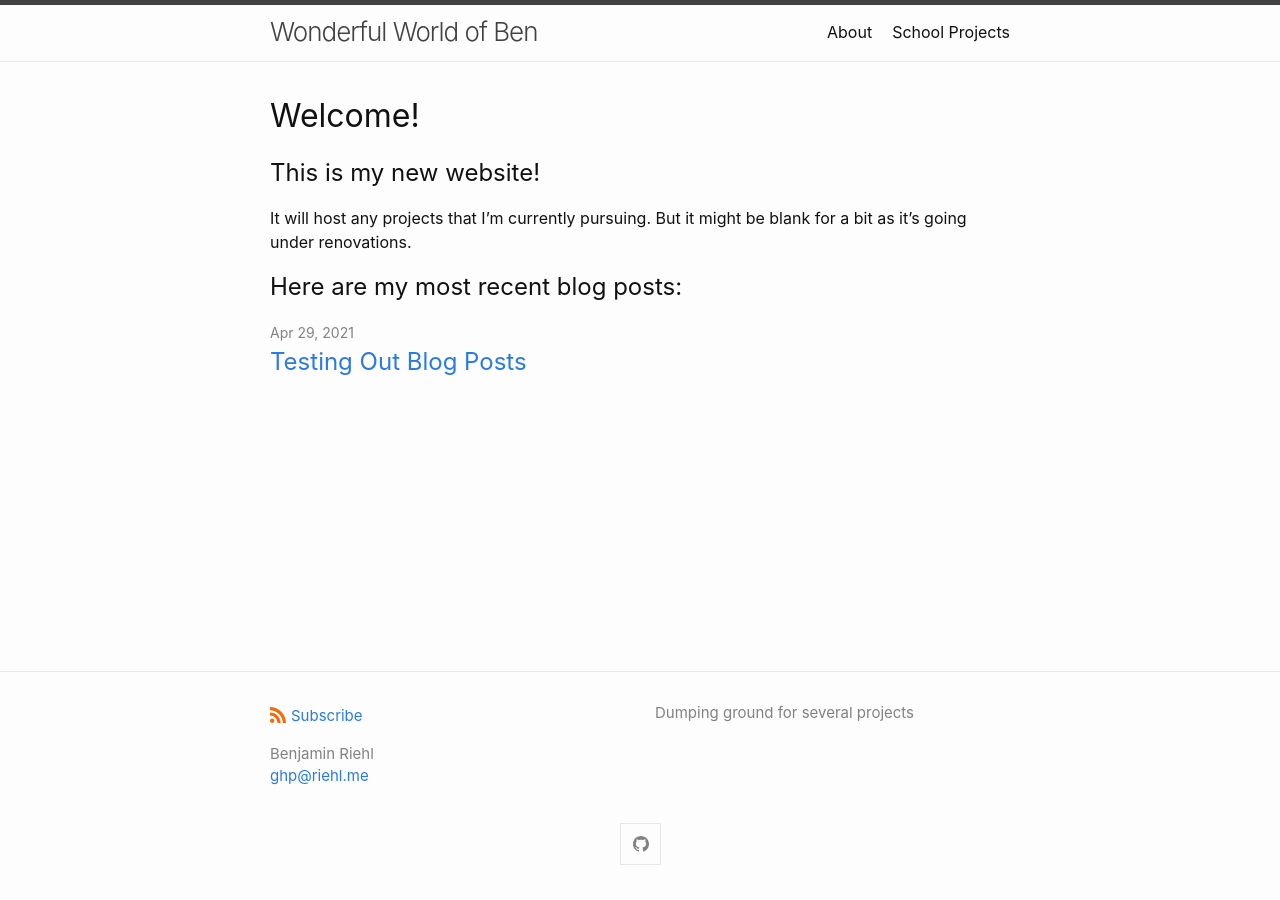
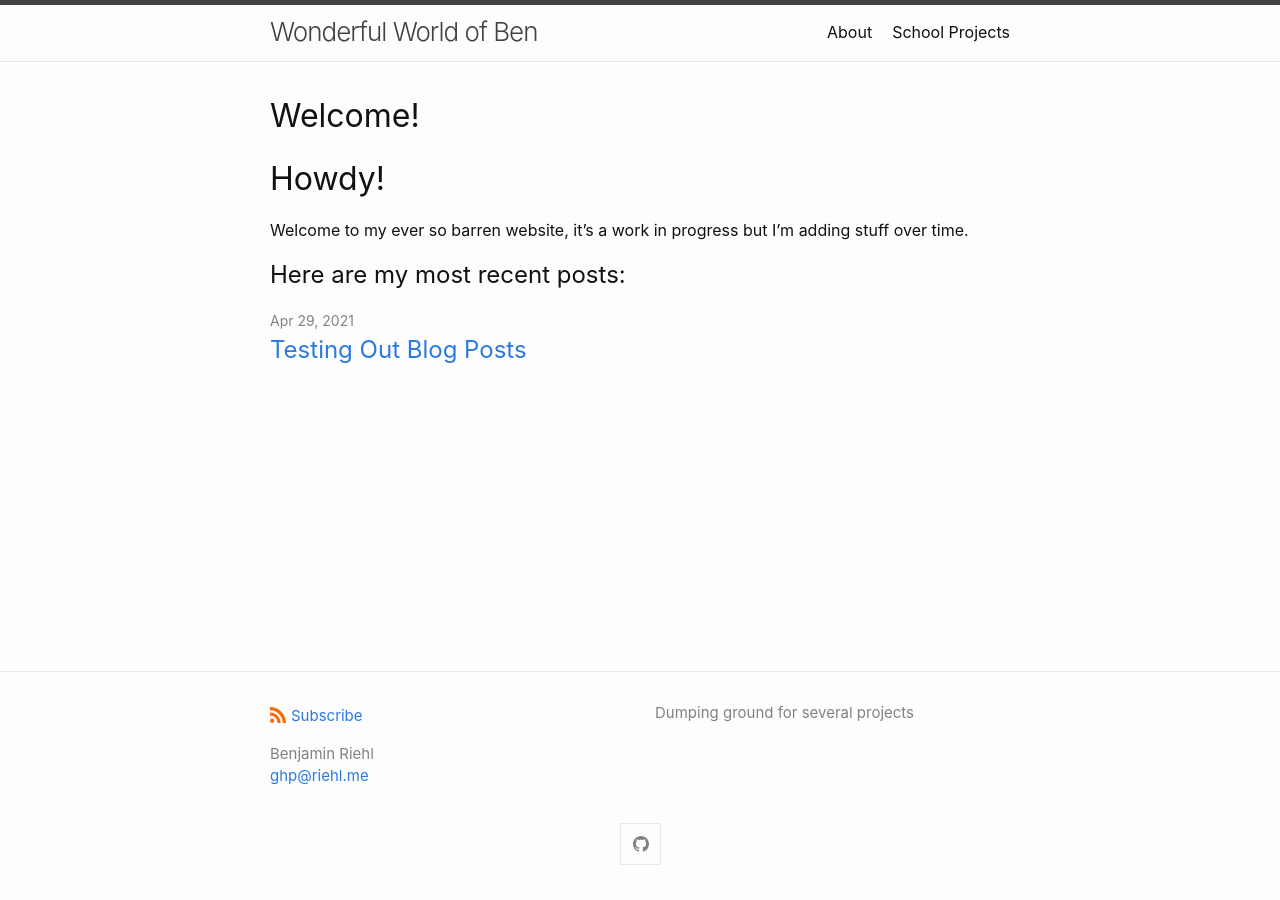
Before and after one commit to benjaminriehl/benjaminriehl.github.io, a Jekyll site: the page built from index.md, in a window 1280 px wide. Built offline with Jekyll 4.4.1, drawn with Linux system fonts in a browser that asks for light colours; our own code applies the rules of GitHub Pages for plain Markdown files.

Commit message:
Update index.md

```diff
--- a/index.md
+++ b/index.md
@@ -2,7 +2,7 @@
 title: Welcome!
 ---
 
-## This is my new website!
-It will host any projects that I'm currently pursuing. But it might be blank for a bit as it's going under renovations.
+# Howdy!
+Welcome to my ever so barren website, it's a work in progress but I'm adding stuff over time.
 
-## Here are my most recent blog posts:
+## Here are my most recent posts:
```
